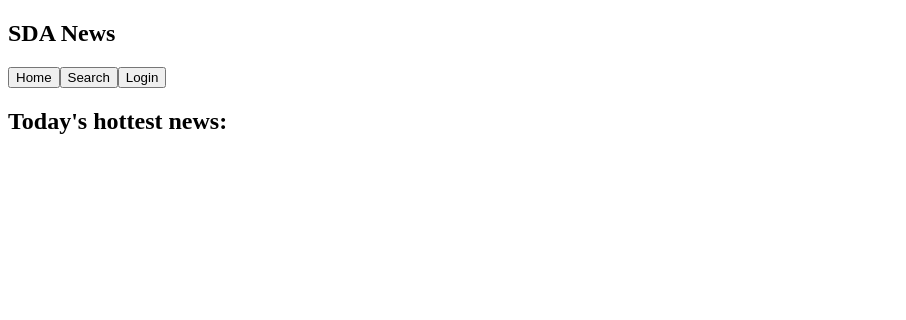
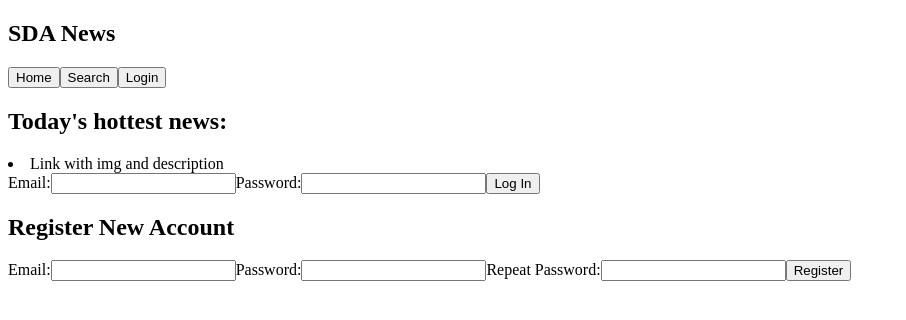
Before and after one commit to RafalZakrzewski84/first_react_app, a React (Create React App) app: page / in a window 1280 px wide. Shown: the top 320 px of the page, without its empty margins (0-906 px from the left). Built offline with nearby package versions, Linux system fonts and the light colour scheme.

Commit message:
adding components to app

```diff
--- a/src/App.js
+++ b/src/App.js
@@ -3,6 +3,11 @@
 import React, { useState } from 'react';
 import Navbar from './components/navbar/Navbar';
 import HomePage from './components/homePage/HomePage';
+import Article from './components/article/Article';
+import LoginPage from './components/login/LoginPage';
+import LoginFrom from './components/login/loginForm/LoginForm';
+import Register from './components/login/register/Register';
+
 
 function App() {
 	const [counter, setCounter] = useState(0);
@@ -11,6 +16,9 @@ function App() {
 		<div className='App'>
 			<Navbar />
 			<HomePage />
+			<Article />
+			<LoginFrom />
+			<Register />
 		</div>
 	);
 }
--- a/src/components/login/LoginPage.js
+++ b/src/components/login/LoginPage.js
@@ -0,0 +1,5 @@
+/** @format */
+
+function LoginPage() {}
+
+export default LoginPage;
--- a/src/components/login/loginForm/LoginForm.js
+++ b/src/components/login/loginForm/LoginForm.js
@@ -14,8 +14,8 @@ function LoginFrom() {
 				<input type='email' name='email' />
 			</label>
 			<label>
-				Email:
-				<input type='email' name='email' />
+				Password:
+				<input type='password' name='password' />
 			</label>
 			<button type='submit'>Log In</button>
 		</form>
```
